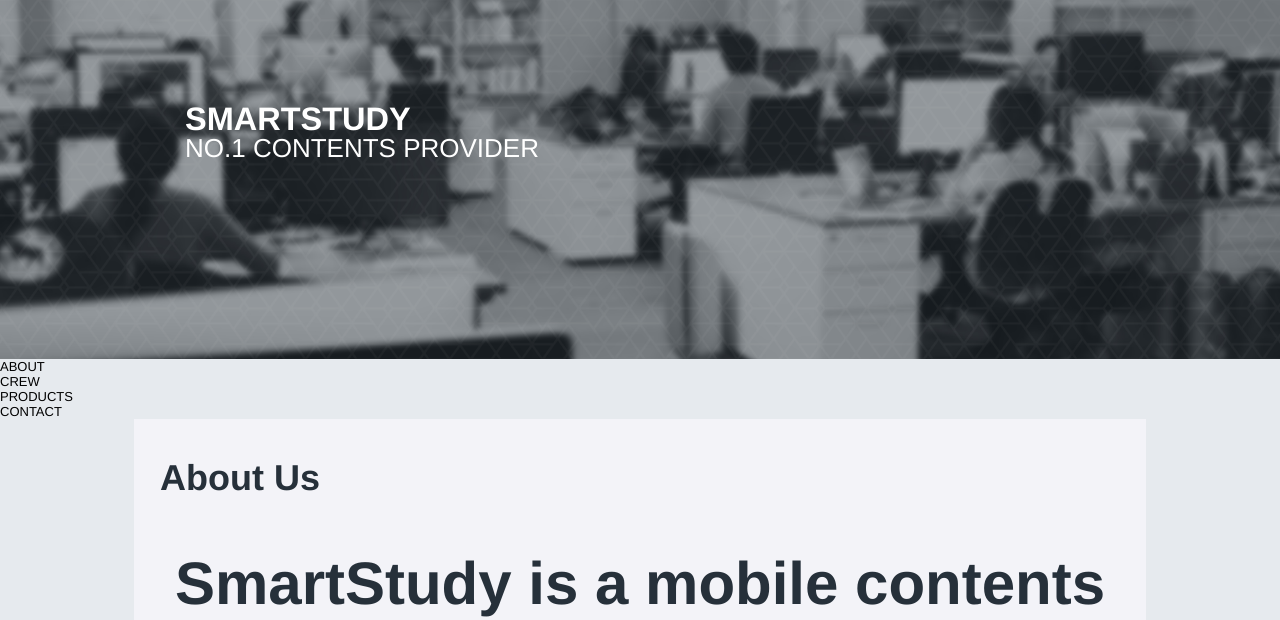
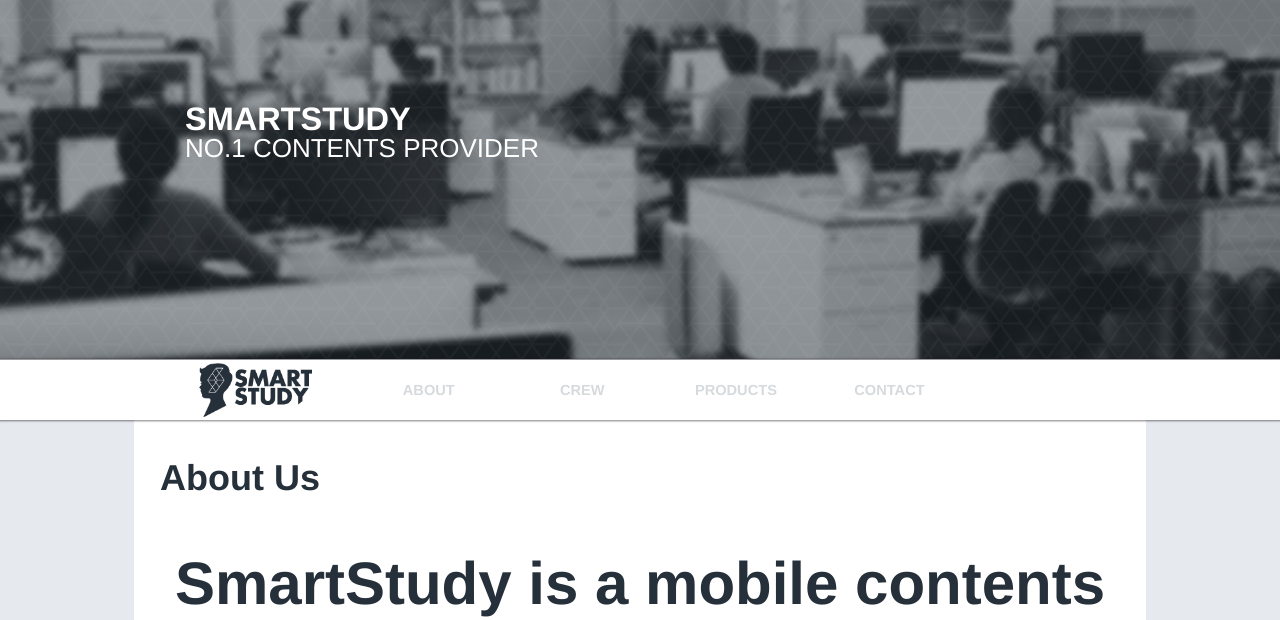
Before and after one commit to smartstudy/smartstudy, a Django app: page / in a window 1280 px wide. Shown: the top 620 px of the page. Run offline with Django 3.2, Linux system fonts and the light colour scheme; data comes from the database, SQL or seed files in the repository; style sheets or scripts are compiled from the project's sources; some libraries are stand-ins or nearby versions.

Commit message:
navbar 수정 & navbar.css -> navbar.less 변경

```diff
--- a/smartstudy/static/js/project.js
+++ b/smartstudy/static/js/project.js
@@ -21,18 +21,19 @@ function initialize() {
 }
 
 $(function() {
-	var $navigation = $('#navigation');
-	var nav_offset_y = $navigation.offset().top;
+	var $navbar = $('#navbar');
+	var navbar_offset_y = $navbar.offset().top;
 
 	function fixedNavigation() {
-		if ($(window).scrollTop() > nav_offset_y) {
-			$navigation.css({
+		if ($(window).scrollTop() > navbar_offset_y) {
+			$navbar.css({
 				'top': 0,
 				'position': 'fixed'
 			});
 		} else {
-			$navigation.css({
-				'position': 'relative'
+			$navbar.css({
+				'top': navbar_offset_y,
+				'position': 'absolute'
 			});
 		}
 	}
--- a/smartstudy/static/less/base.less
+++ b/smartstudy/static/less/base.less
@@ -16,5 +16,5 @@ a {
     color: #26303a;
 }
 
-@import "../css/navbar.css";
+@import "navbar";
 @import "home";
--- a/smartstudy/static/less/home.less
+++ b/smartstudy/static/less/home.less
@@ -36,6 +36,10 @@
     .container > header > *:first-child { margin-top: 50px; }
     .container > header > *:last-child  { margin-bottom: 50px; }
     .container > header > p  { font-size: 150%; }
+}
+
+#contents {
+    margin-top: 60px;
 }
 
 section {
--- /dev/null
+++ b/smartstudy/static/less/navbar.less
@@ -0,0 +1,68 @@
+@charset "UTF-8";
+
+#navbar {
+    top: 360px;
+    position: absolute;
+    width: 100%;
+    background: #fff;
+    z-index: 1000;
+    box-shadow: 0 0 2px 1px rgba(0, 0, 0, 0.5);
+
+    @media (max-width: 480px) {
+        #navbar {
+            top: 160px;
+        }
+    }
+}
+
+.navbar-inner {
+    width: 90%;
+    max-width: 960px;
+    margin: 0 auto;
+
+    .logo {
+        display: block;
+        width: 20%;
+        height: 60px;
+        float: left;
+        background: url(../images/home/smartstudy_logo.png) center center no-repeat;
+        background-size: auto 90%;
+
+        @media (max-width: 480px) {
+            .logo {
+                width: 20%;
+                height: 30px;
+                background: url(../images/home/smartstudy_logo_mini.png) center center no-repeat;
+                background-size: auto 90%;
+            }
+        }
+    }
+
+    ul {
+        float: left;
+        width: 80%;
+    }
+
+    li {
+        float: left;
+        width: 15%;
+        padding: 0 2.5%;
+        text-align: center;
+        line-height: 60px;
+        font-size: 1.125em;
+    }
+
+    li a {
+        color: #d7dadd;
+        font-weight: bold;
+        display: block;
+    }
+
+    li.active a {
+        color: #1c2447;
+    }
+
+    li:first-child img {
+        height: 40px;
+    }
+}
--- a/smartstudy/templates/home/main.html
+++ b/smartstudy/templates/home/main.html
@@ -11,16 +11,19 @@
     <p>No.1 Contents Provider</p>
 </header>
 
-<nav id="navigation">
+<div id="navbar">
+    <nav class="navbar-inner">
+        <a href="" alt="logo" class="logo"></a>
         <ul class="nav">
-    	<!-- li><img src="{{ STATIC_URL }}images/home/smartstudy_logo.png" alt="" /></li -->
             <li><a href="#about">ABOUT</a></li>
             <li><a href="#crew">CREW</a></li>
             <li><a href="#products">PRODUCTS</a></li>
             <li><a href="#contact">CONTACT</a></li>
         </ul>
     </nav>
+</div>
 
+<div id="contents">
     <section id="about" class="clearfix">
     {% include "home/about.html" %}
     </section>
@@ -37,3 +40,4 @@
     {% include "home/contact.html" %}
     </section>
     {% endblock %}
+</div>
```
Lines whose indentation alone changed are shown as unchanged.
